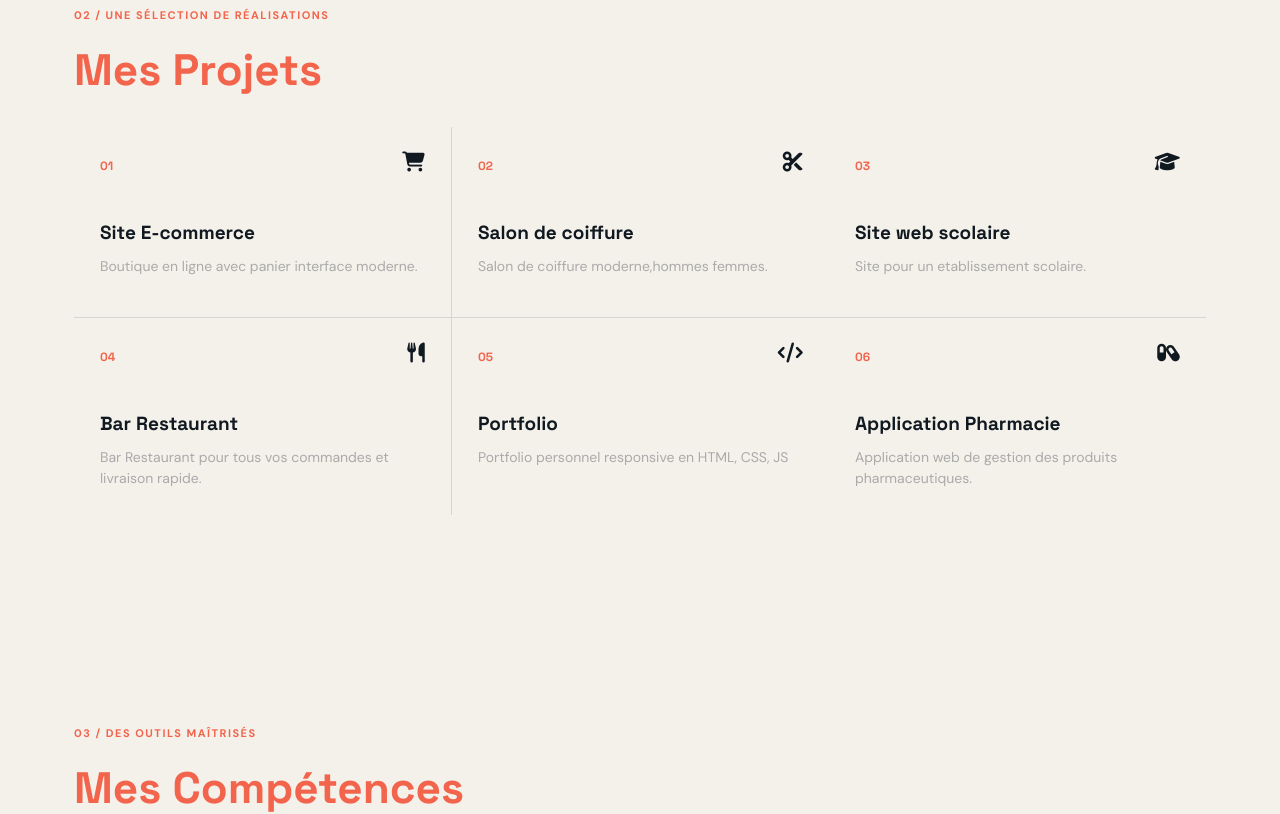
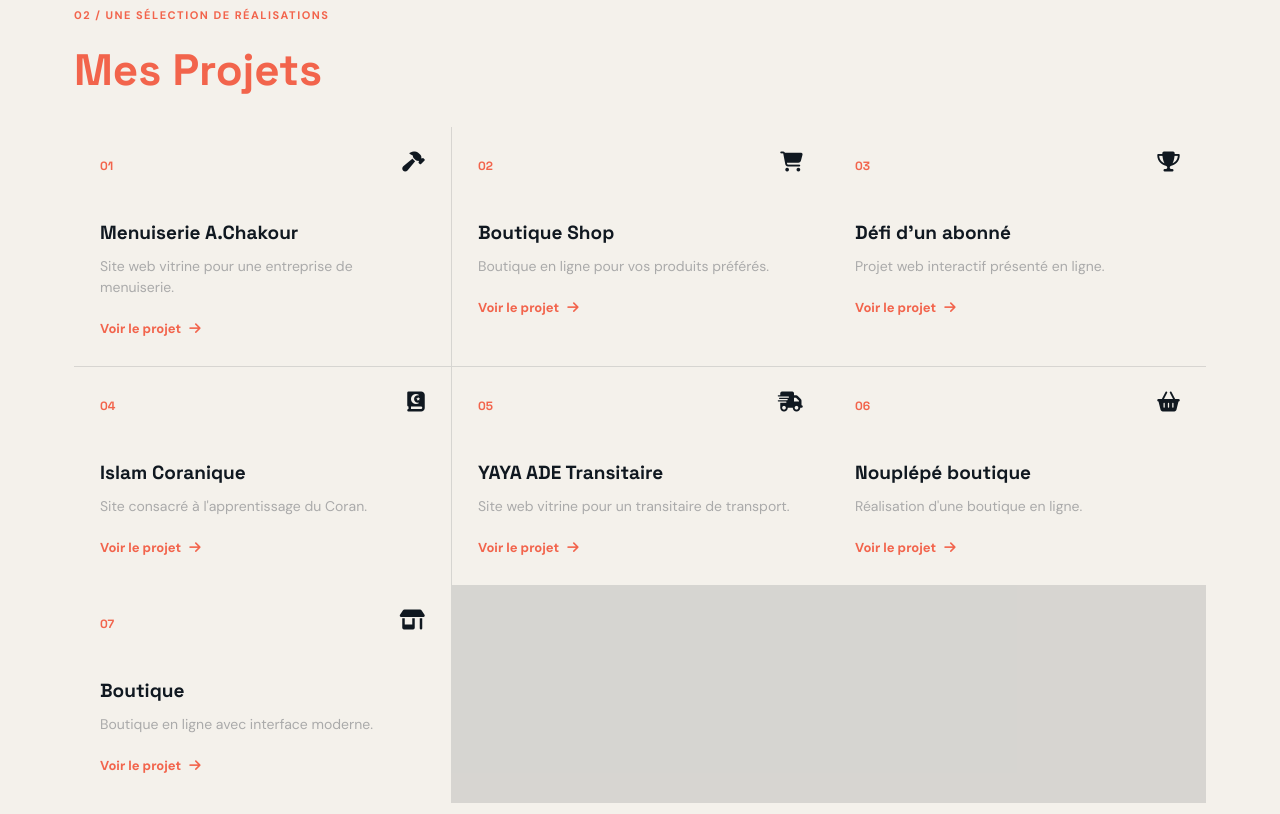
Before and after one commit to sadatcoding/sadatportfolio, a plain HTML site: page index.html in a window 1280 px wide. Shown: the part 1260-2074 px from the top of the page. Drawn offline with Linux system fonts and the light colour scheme.

Commit message:
mise a jour

```diff
--- a/index.html
+++ b/index.html
@@ -64,33 +64,51 @@
 
      <!-- projects -->
       <section id="projects" class="section">
-                <p class="section-kicker">02 / Une sélection de réalisations</p>
+        <p class="section-kicker">02 / Une sélection de réalisations</p>
         <h2>Mes Projets</h2>
         <div class="projects">
-            <div class="project-card"><span class="card-number">01</span><i class="fa-solid fa-cart-shopping card-icon"></i>
-                <h3>Site E-commerce</h3>
-                <p>Boutique en ligne avec panier interface moderne.</p>
-            </div>
-            <div class="project-card"><span class="card-number">02</span><i class="fa-solid fa-scissors card-icon"></i>
-                <h3>Salon de coiffure</h3>
-                <p>Salon de coiffure moderne,hommes femmes.</p>
-            </div>
-            <div class="project-card"><span class="card-number">03</span><i class="fa-solid fa-graduation-cap card-icon"></i>
-                <h3>Site web scolaire</h3>
-                <p>Site pour un etablissement scolaire.</p>
-            </div>
-            <div class="project-card"><span class="card-number">04</span><i class="fa-solid fa-utensils card-icon"></i>
-                <h3>Bar Restaurant</h3>
-                <p>Bar Restaurant pour tous vos commandes et livraison rapide.</p>
-            </div>
-            <div class="project-card"><span class="card-number">05</span><i class="fa-solid fa-code card-icon"></i>
-                <h3>Portfolio</h3>
-                <p>Portfolio personnel responsive en HTML, CSS, JS</p>
-            </div>
-            <div class="project-card"><span class="card-number">06</span><i class="fa-solid fa-capsules card-icon"></i>
-                <h3>Application Pharmacie</h3>
-                <p>Application web de gestion des produits pharmaceutiques.</p>
-            </div>
+            <a class="project-card" href="https://sadatcoding.github.io/agoda/" target="_blank" rel="noopener noreferrer">
+                <span class="card-number">01</span><i class="fa-solid fa-hammer card-icon"></i>
+                <h3>Menuiserie A.Chakour</h3>
+                <p>Site web vitrine pour une entreprise de menuiserie.</p>
+                <span class="project-link">Voir le projet <i class="fa-solid fa-arrow-right"></i></span>
+            </a>
+            <a class="project-card" href="https://sadatcoding.github.io/boutique-shop/" target="_blank" rel="noopener noreferrer">
+                <span class="card-number">02</span><i class="fa-solid fa-cart-shopping card-icon"></i>
+                <h3>Boutique Shop</h3>
+                <p>Boutique en ligne pour vos produits préférés.</p>
+                <span class="project-link">Voir le projet <i class="fa-solid fa-arrow-right"></i></span>
+            </a>
+            <a class="project-card" href="https://sadatcoding.github.io/defi/" target="_blank" rel="noopener noreferrer">
+                <span class="card-number">03</span><i class="fa-solid fa-trophy card-icon"></i>
+                <h3>Défi d'un abonné</h3>
+                <p>Projet web interactif présenté en ligne.</p>
+                <span class="project-link">Voir le projet <i class="fa-solid fa-arrow-right"></i></span>
+            </a>
+            <a class="project-card" href="https://sadatcoding.github.io/islamcoranique/" target="_blank" rel="noopener noreferrer">
+                <span class="card-number">04</span><i class="fa-solid fa-book-quran card-icon"></i>
+                <h3>Islam Coranique</h3>
+                <p>Site consacré à l'apprentissage du Coran.</p>
+                <span class="project-link">Voir le projet <i class="fa-solid fa-arrow-right"></i></span>
+            </a>
+            <a class="project-card" href="https://sadatcoding.github.io/yayaade/" target="_blank" rel="noopener noreferrer">
+                <span class="card-number">05</span><i class="fa-solid fa-truck-fast card-icon"></i>
+                <h3>YAYA ADE Transitaire</h3>
+                <p>Site web vitrine pour un transitaire de transport.</p>
+                <span class="project-link">Voir le projet <i class="fa-solid fa-arrow-right"></i></span>
+            </a>
+            <a class="project-card" href="https://sadatcoding.github.io/nouplepe/" target="_blank" rel="noopener noreferrer">
+                <span class="card-number">06</span><i class="fa-solid fa-basket-shopping card-icon"></i>
+                <h3>Nouplépé boutique</h3>
+                <p>Réalisation d'une boutique en ligne.</p>
+                <span class="project-link">Voir le projet <i class="fa-solid fa-arrow-right"></i></span>
+            </a>
+            <a class="project-card" href="https://sadatcoding.github.io/boutique/" target="_blank" rel="noopener noreferrer">
+                <span class="card-number">07</span><i class="fa-solid fa-shop card-icon"></i>
+                <h3>Boutique</h3>
+                <p>Boutique en ligne avec interface moderne.</p>
+                <span class="project-link">Voir le projet <i class="fa-solid fa-arrow-right"></i></span>
+            </a>
         </div>
       </section>
 
--- a/style.css
+++ b/style.css
@@ -239,10 +239,13 @@ h1 span, .section h2 { color: var(--coral); }
 .section h2 { font-size: 44px; line-height: 1; margin: 8px 0 20px; }
 .section-text { max-width: 650px; color: var(--muted); line-height: 1.8; }
 .projects { grid-template-columns: repeat(3, 1fr); gap: 1px; background: var(--line); margin-top: 35px; }
-.project-card { position: relative; min-height: 190px; background: var(--paper); border-radius: 0; padding: 26px; transition: .25s; }
+.project-card { position: relative; min-height: 190px; background: var(--paper); border-radius: 0; padding: 26px; color: var(--ink); text-decoration: none; transition: .25s; }
 .project-card:hover { background: #fff; box-shadow: none; transform: translateY(-5px); }
 .project-card h3 { margin-top: 42px; font-size: 19px; }
-.project-card p { margin: 8px 0 0; font-size: 14px; }
+.project-card p { margin: 8px 0 18px; font-size: 14px; }
+.project-link { display: inline-flex; align-items: center; gap: 8px; color: var(--coral); font: 700 13px 'DM Sans', sans-serif; }
+.project-link i { transition: transform .2s ease; }
+.project-card:hover .project-link i { transform: translateX(4px); }
 .card-number { color: var(--coral); font: 700 12px 'Space Grotesk', sans-serif; }
 .card-icon { position: absolute; top: 25px; right: 26px; color: var(--ink); font-size: 20px; }
 .skills { justify-content: flex-start; gap: 10px; }
@@ -266,6 +269,7 @@ body.is-loaded .content { opacity: 1; transform: translateY(0); transition: .7s
 .is-visible .project-card:nth-child(4), .is-visible .skill:nth-child(4) { animation-delay: .24s; }
 .is-visible .project-card:nth-child(5), .is-visible .skill:nth-child(5) { animation-delay: .32s; }
 .is-visible .project-card:nth-child(6), .is-visible .skill:nth-child(6) { animation-delay: .4s; }
+.is-visible .project-card:nth-child(7) { animation-delay: .48s; }
 @keyframes reveal-item { to { opacity: 1; transform: translateY(0); } }
 @keyframes profile-float { 0%, 100% { translate: 0 0; } 50% { translate: 0 -7px; } }
 @media (prefers-reduced-motion: reduce) {
```
Also changed, not shown: music/index.html (+2 -0 lines), music/style.css (+16 -2 lines).
